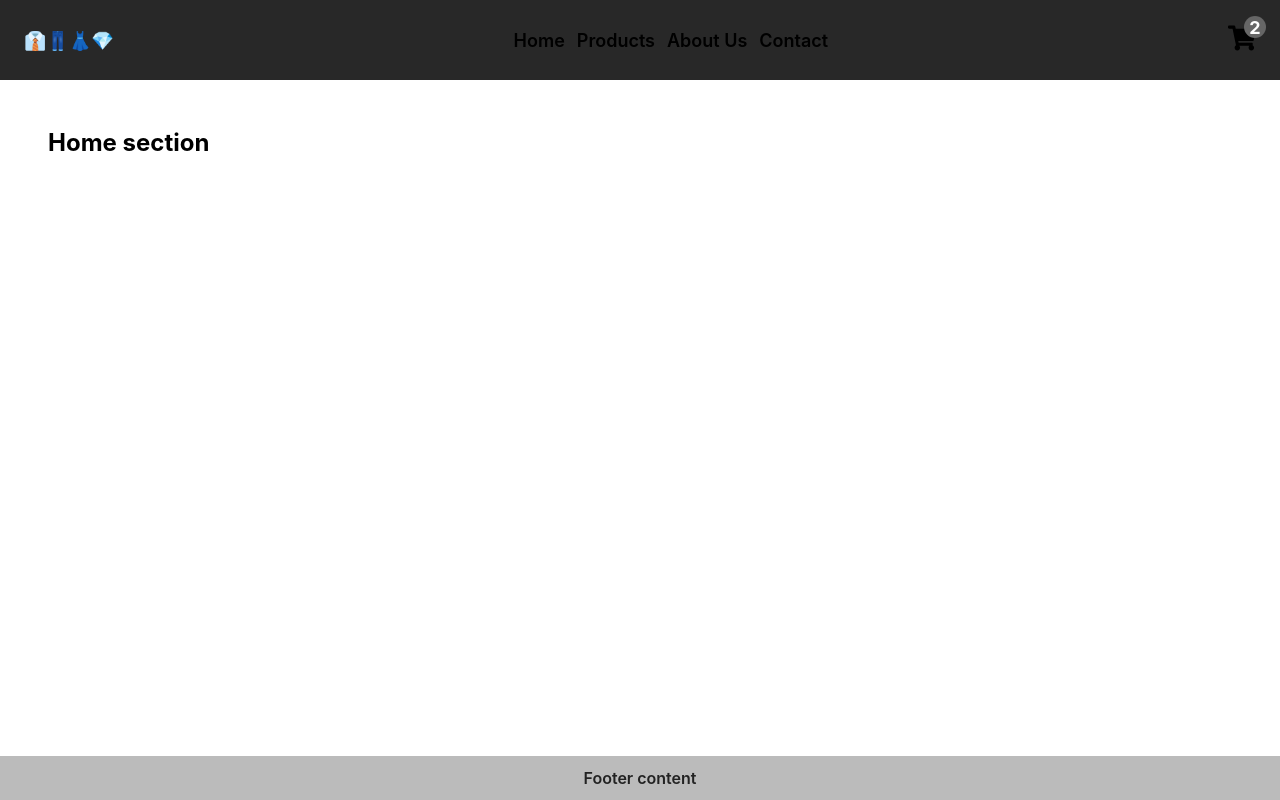
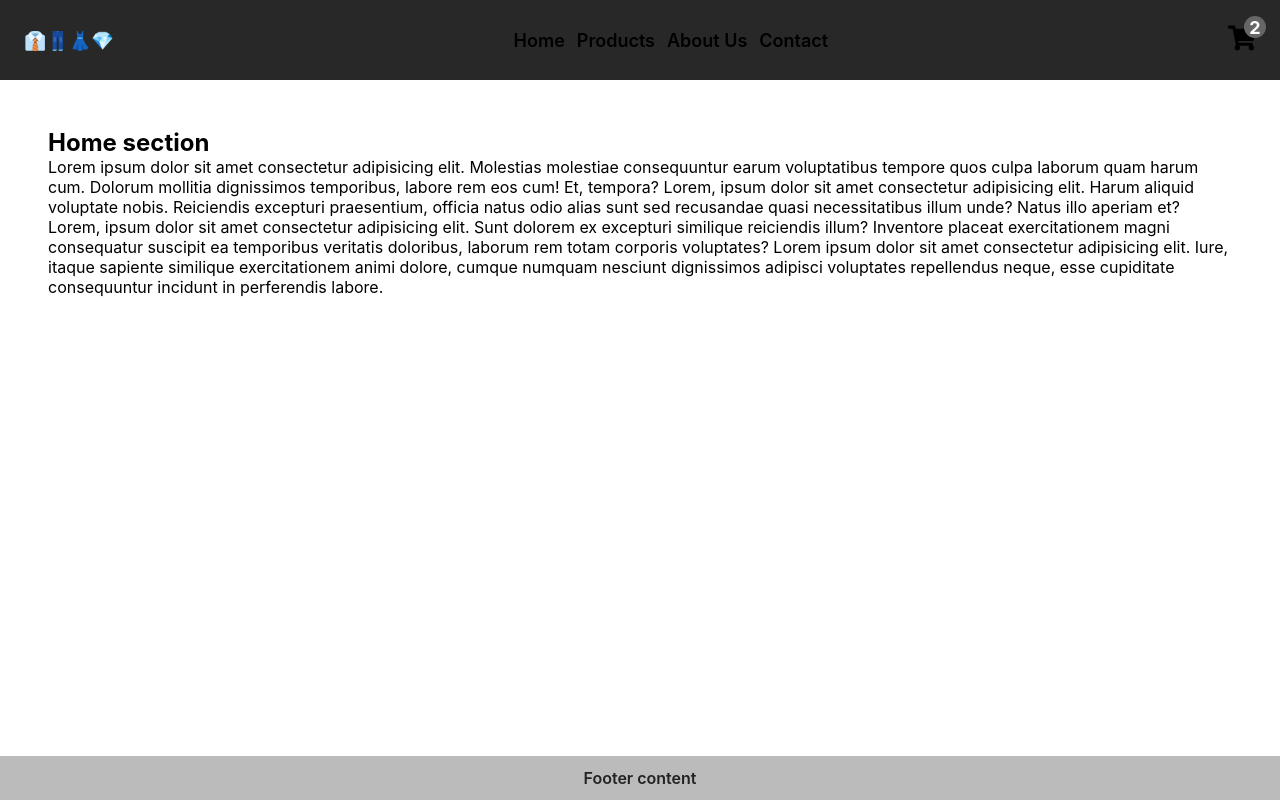
Before and after one commit to lucasgazzola/next-ecommerce-template, a Next.js app: page / in a window 1280 px wide. Built offline with nearby package versions, Linux system fonts and the light colour scheme.

Commit message:
add provisional index page

```diff
--- a/pages/index.tsx
+++ b/pages/index.tsx
@@ -1,14 +1,39 @@
-import style from "styles/Home.module.css";
 import type { NextPage } from "next";
-import { ProductsList } from "components";
+import dynamic from "next/dynamic";
+
+// import { ProductsList } from "components";
 import { PageLayout } from "layouts";
 
+const ProductsList = dynamic(() => import("components/ProductsList"), {
+  loading: () => <p>Loading products list</p>
+});
+
+import style from "styles/Home.module.css";
+
 const Home: NextPage = () => {
+  //TODO: https://angloitalian.com/pages/about for reference
+
   return (
     <PageLayout title="Home">
       <section id="home-section" className={style.home}>
-        <h1>Home section</h1>
-        <ProductsList />
+        <h2>Home section</h2>
+        <article>
+          Lorem ipsum dolor sit amet consectetur adipisicing elit. Molestias
+          molestiae consequuntur earum voluptatibus tempore quos culpa laborum
+          quam harum cum. Dolorum mollitia dignissimos temporibus, labore rem
+          eos cum! Et, tempora? Lorem, ipsum dolor sit amet consectetur
+          adipisicing elit. Harum aliquid voluptate nobis. Reiciendis excepturi
+          praesentium, officia natus odio alias sunt sed recusandae quasi
+          necessitatibus illum unde? Natus illo aperiam et? Lorem, ipsum dolor
+          sit amet consectetur adipisicing elit. Sunt dolorem ex excepturi
+          similique reiciendis illum? Inventore placeat exercitationem magni
+          consequatur suscipit ea temporibus veritatis doloribus, laborum rem
+          totam corporis voluptates? Lorem ipsum dolor sit amet consectetur
+          adipisicing elit. Iure, itaque sapiente similique exercitationem animi
+          dolore, cumque numquam nesciunt dignissimos adipisci voluptates
+          repellendus neque, esse cupiditate consequuntur incidunt in
+          perferendis labore.
+        </article>
       </section>
     </PageLayout>
   );
```
